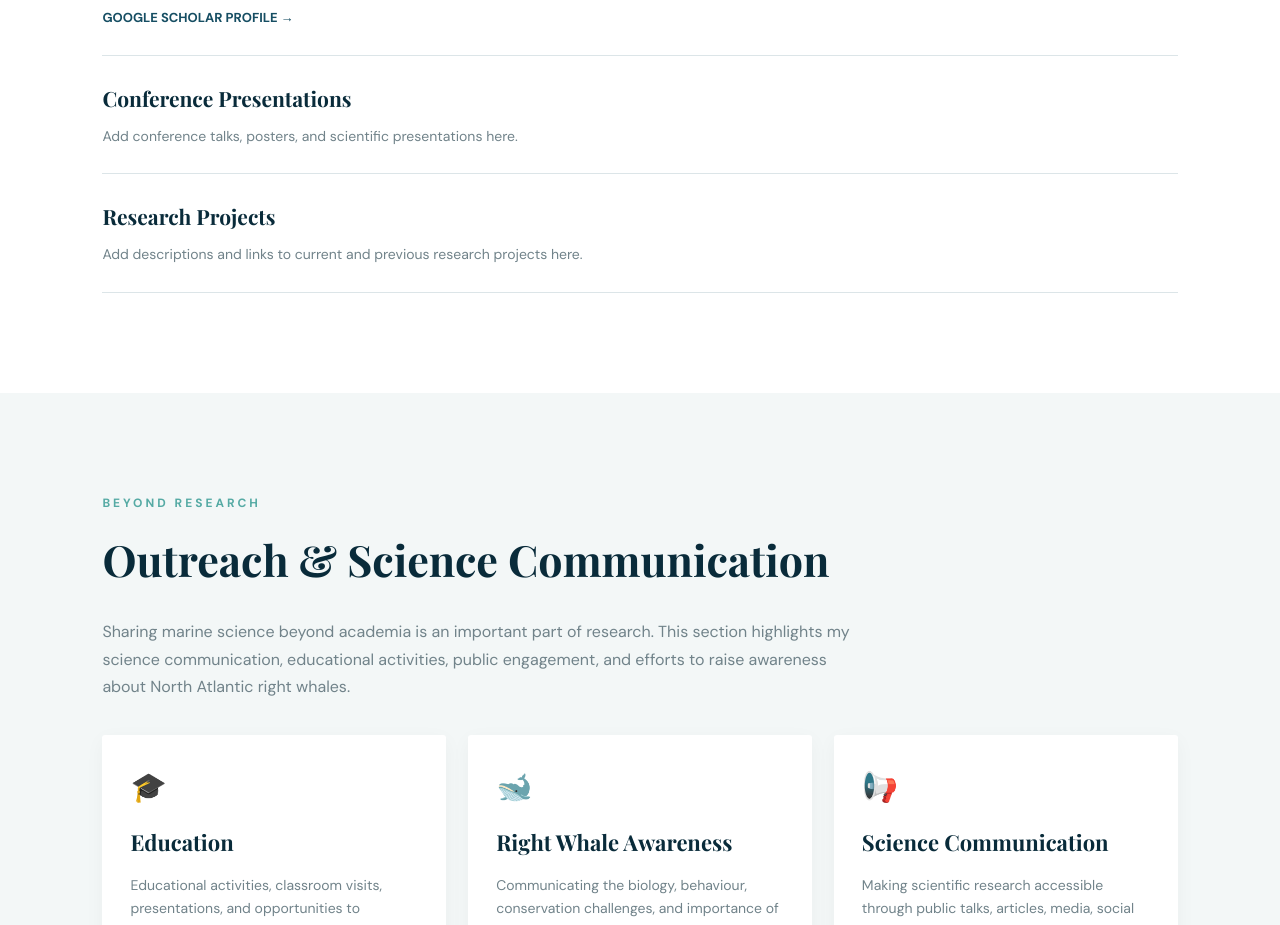
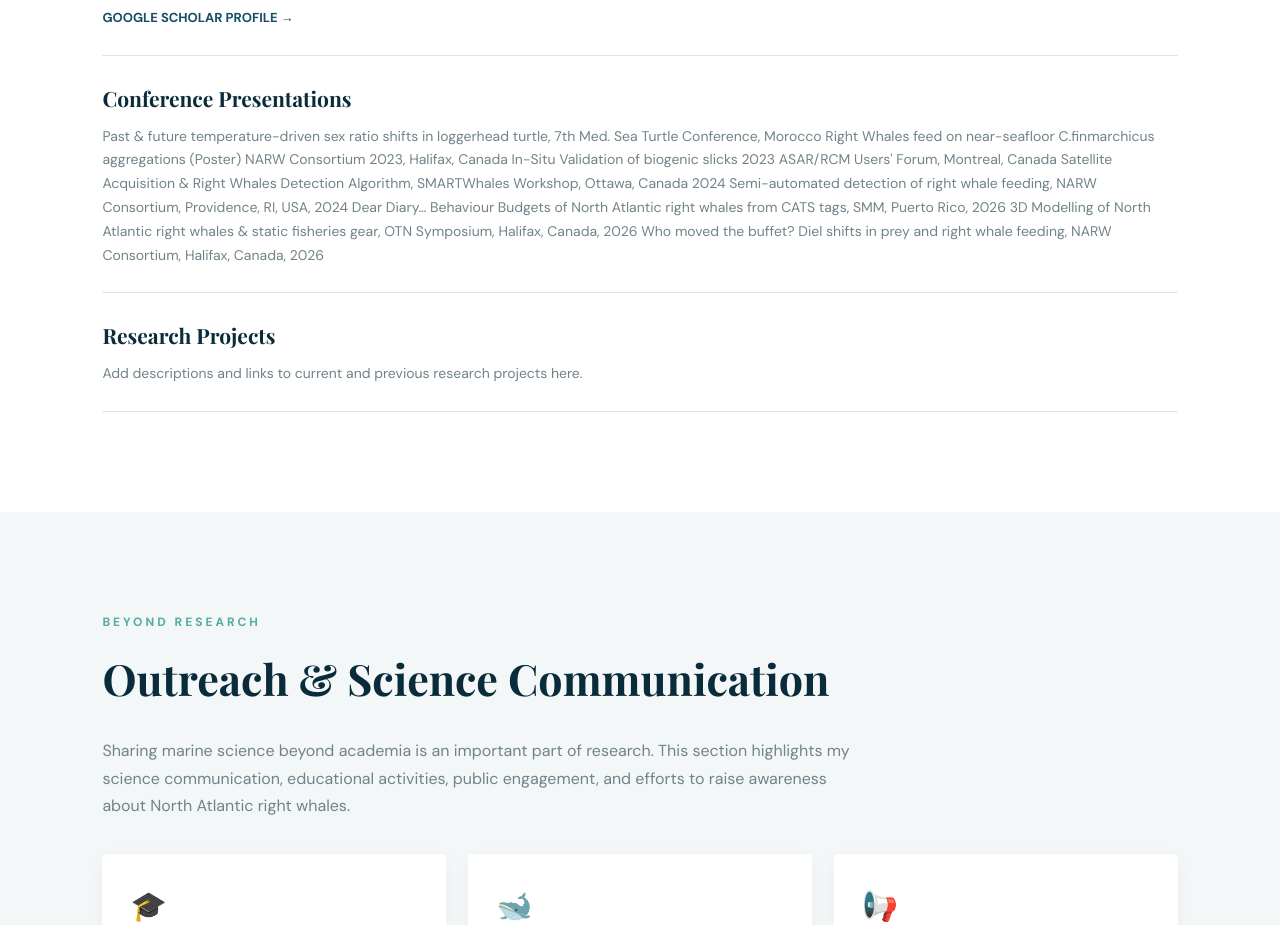
Before and after one commit to KirkhamJay/AboutMe, a plain HTML site: page index.html in a window 1280 px wide. Shown: the part 3912-4837 px from the top of the page. Drawn offline with nearby package versions, Linux system fonts and the light colour scheme.

Commit message:
Update index.html

```diff
--- a/index.html
+++ b/index.html
@@ -859,8 +859,15 @@ footer strong {
         </h3>
 
         <p>
-            Add conference talks, posters, and scientific
-            presentations here.
+            Past & future temperature-driven sex ratio shifts in loggerhead turtle, 7th Med. Sea Turtle Conference, Morocco
+            Right Whales feed on near-seafloor C.finmarchicus aggregations (Poster) NARW Consortium 2023, Halifax, Canada
+            In-Situ Validation of biogenic slicks 2023 ASAR/RCM Users' Forum, Montreal, Canada
+            Satellite Acquisition & Right Whales Detection Algorithm, SMARTWhales Workshop, Ottawa, Canada 2024
+            Semi-automated detection of right whale feeding, NARW Consortium, Providence, RI, USA, 2024
+            Dear Diary… Behaviour Budgets of North Atlantic right whales from CATS tags, SMM, Puerto Rico, 2026
+            3D Modelling of North Atlantic right whales & static fisheries gear, OTN Symposium, Halifax, Canada, 2026
+            Who moved the buffet? Diel shifts in prey and right whale feeding, NARW Consortium, Halifax, Canada, 2026
+
         </p>
 
     </div>
```
